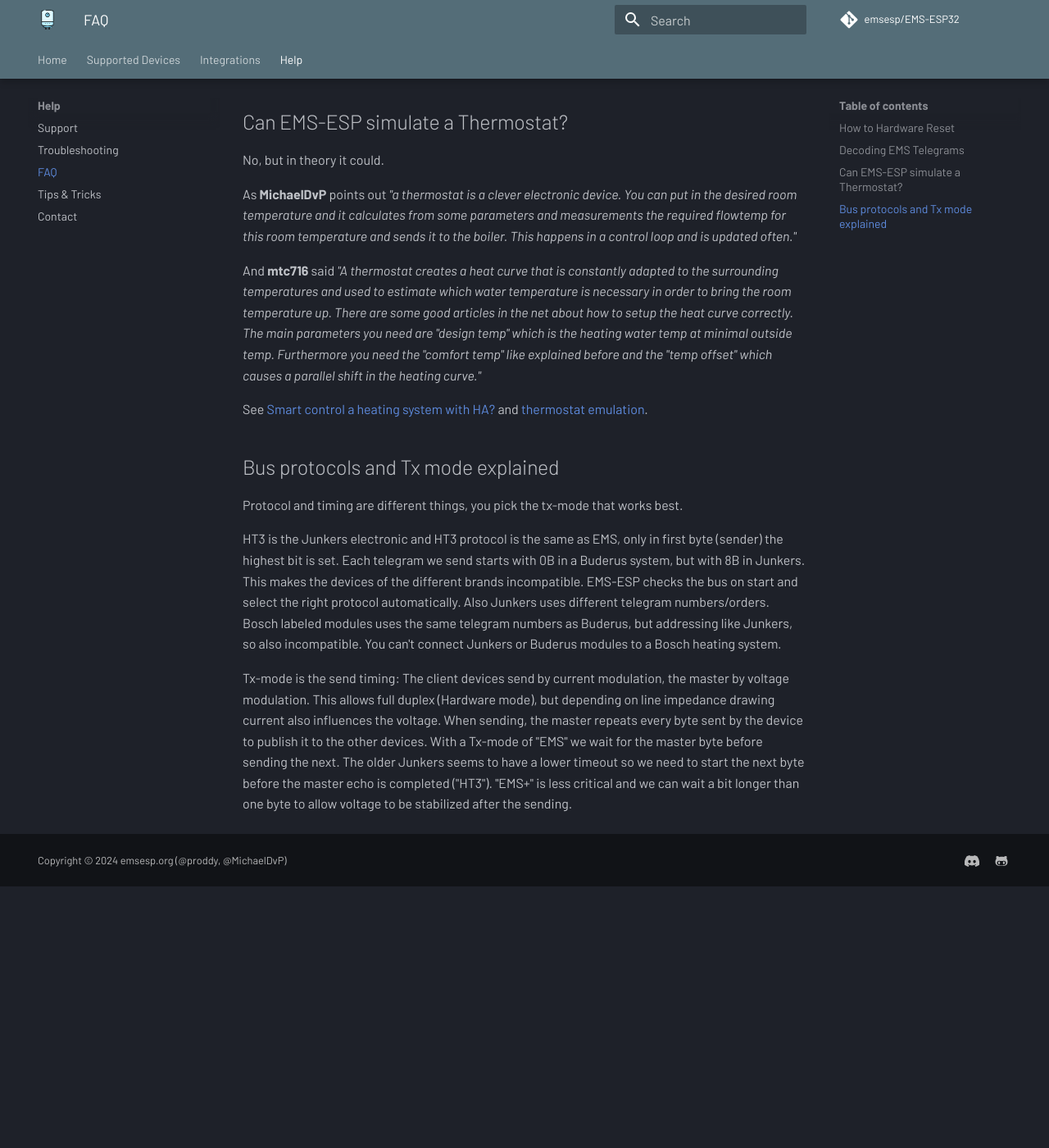
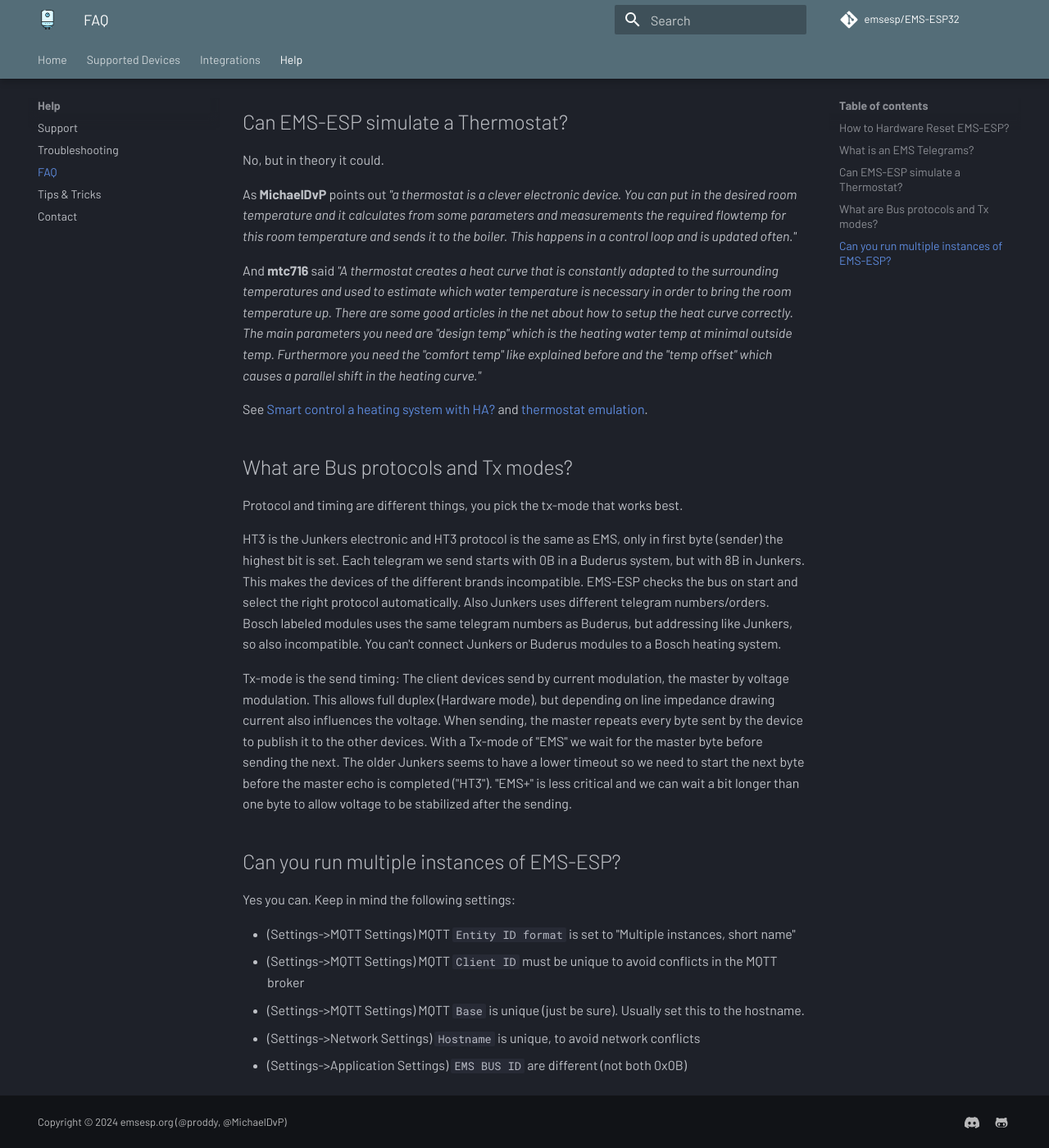
Before and after one commit to emsesp/docs, an MkDocs documentation site: the page built from docs/FAQ.md, in a window 1280 px wide and 1400 px high, scrolled down 1163 px. Shown: the whole window at 82% size. Built offline with MkDocs 1.6.1 and Material for MkDocs 9.7.7, drawn with Linux system fonts in a browser that asks for light colours; comment, search, counter and statistics services are not loaded; before the commit the page ends 2244 px from its top, so only the background shows below that; some of the changed text lies outside the part shown.

Commit message:
add multiple-instances to FAQ (https://github.com/emsesp/EMS-ESP32/issues/2046)

```diff
--- a/docs/FAQ.md
+++ b/docs/FAQ.md
@@ -1,4 +1,4 @@
-## How to Hardware Reset
+## How to Hardware Reset EMS-ESP?
 
 If you have a GPIO Button configured (enabled by default on all BBQKees boards) pressing this has different actions:
 
@@ -6,7 +6,7 @@ If you have a GPIO Button configured (enabled by default on all BBQKees boards)
 - _double press_: re-connects the WiFi
 - _hold for 10 seconds_: performs a factory reset. EMS-ESP will restart in Access Point mode
 
-## Decoding EMS Telegrams
+## What is an EMS Telegrams?
 
 _Written by @MichaelDvP in [this article](https://github.com/emsesp/EMS-ESP32/discussions/1612#discussioncomment-8408868):_
 
@@ -38,10 +38,20 @@ And **mtc716** said _"A thermostat creates a heat curve that is constantly adapt
 See [Smart control a heating system with HA?](https://github.com/emsesp/EMS-ESP32/issues/144)
 and [thermostat emulation](https://github.com/emsesp/EMS-ESP32/issues/151).
 
-## Bus protocols and Tx mode explained
+## What are Bus protocols and Tx modes?
 
 Protocol and timing are different things, you pick the tx-mode that works best.
 
 HT3 is the Junkers electronic and HT3 protocol is the same as EMS, only in first byte (sender) the highest bit is set. Each telegram we send starts with 0B in a Buderus system, but with 8B in Junkers. This makes the devices of the different brands incompatible. EMS-ESP checks the bus on start and select the right protocol automatically. Also Junkers uses different telegram numbers/orders. Bosch labeled modules uses the same telegram numbers as Buderus, but addressing like Junkers, so also incompatible. You can't connect Junkers or Buderus modules to a Bosch heating system.
 
 Tx-mode is the send timing: The client devices send by current modulation, the master by voltage modulation. This allows full duplex (Hardware mode), but depending on line impedance drawing current also influences the voltage. When sending, the master repeats every byte sent by the device to publish it to the other devices. With a Tx-mode of "EMS" we wait for the master byte before sending the next. The older Junkers seems to have a lower timeout so we need to start the next byte before the master echo is completed ("HT3"). "EMS+" is less critical and we can wait a bit longer than one byte to allow voltage to be stabilized after the sending.
+
+## Can you run multiple instances of EMS-ESP?
+
+Yes you can. Keep in mind the following settings:
+
+- (Settings->MQTT Settings) MQTT `Entity ID format` is set to "Multiple instances, short name"
+- (Settings->MQTT Settings) MQTT `Client ID` must be unique to avoid conflicts in the MQTT broker
+- (Settings->MQTT Settings) MQTT `Base` is unique (just be sure). Usually set this to the hostname.
+- (Settings->Network Settings) `Hostname` is unique, to avoid network conflicts
+- (Settings->Application Settings) `EMS BUS ID` are different (not both 0x0B)
```
